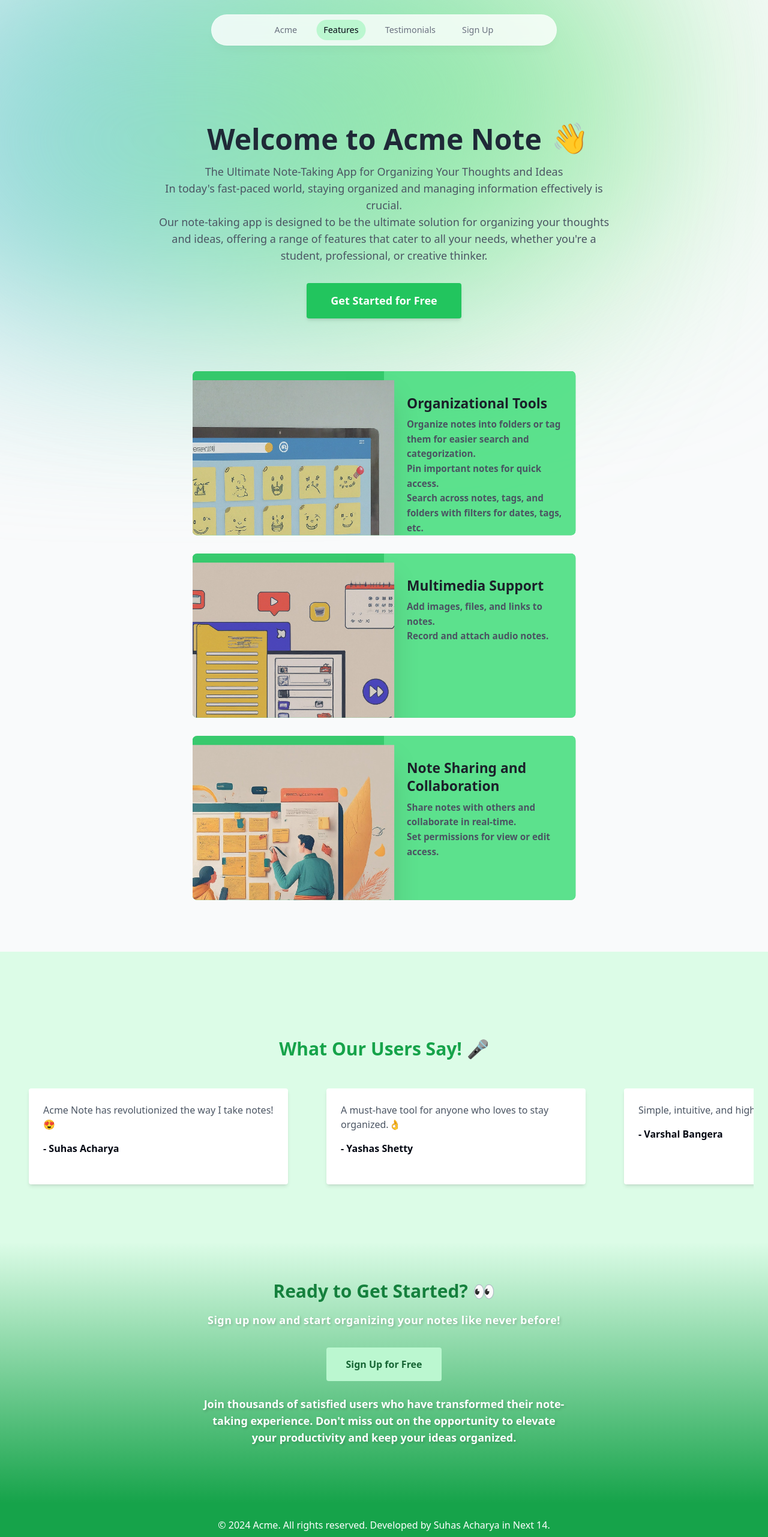
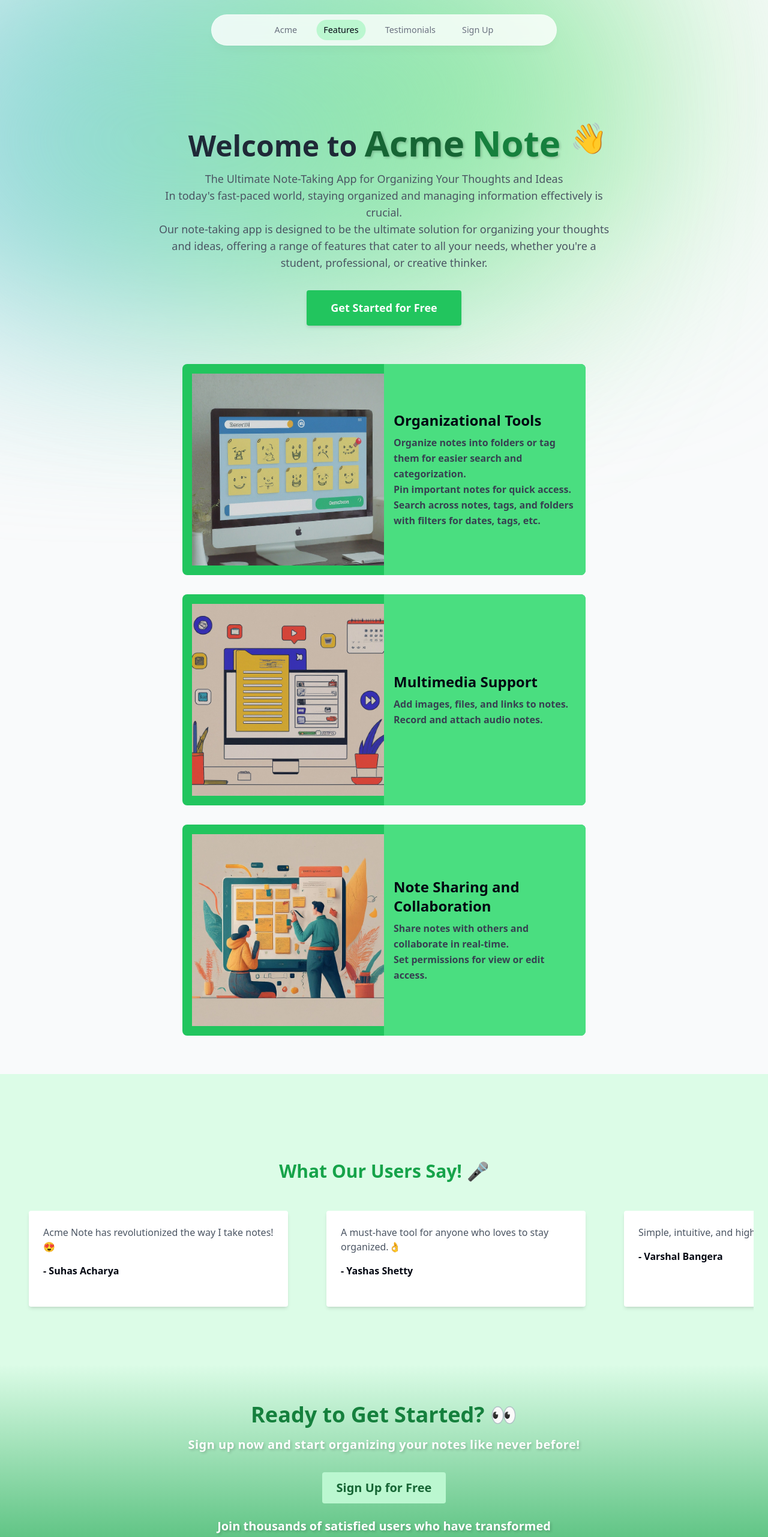
Before and after one commit to SuhasAcharya/acme-note-app, a Next.js app: page / in a window 1280 px wide. Shown: the top 2563 px of the page at 60% size. Built offline with nearby package versions, Linux system fonts and the light colour scheme.

Commit message:
final commit

```diff
--- a/components/CallToAction.js
+++ b/components/CallToAction.js
@@ -7,23 +7,23 @@
     className="bg-gradient-to-b from-green-100 to-green-600 text-white py-16 w-full h-auto"
   >
     <div className="container mx-auto px-6 text-center">
-      <h2 className="text-3xl font-bold mb-4 text-green-700">
+      <h2 className="text-3xl font-bold mb-4 text-green-700 sm:text-4xl">
         Ready to Get Started? 👀
       </h2>
-      <p className="text-lg mb-8 font-bold text-white tracking-wide character-shadow">
+      <p className="text-lg mb-8 font-bold text-white tracking-wide character-shadow sm:text-xl">
         Sign up now and start organizing your notes like never before!
       </p>
 
-      <div className="flex flex-col justify-center items-center text-center ">
+      <div className="flex flex-col justify-center items-center text-center mb-6">
         <Link
           href=""
-          className="bg-green-200 text-green-800 hover:text-white hover:bg-green-700 py-4 px-8 rounded font-bold cursor-pointer transform hover:scale-110 transition-transform duration-300"
+          className="bg-green-200 text-green-800 hover:text-white hover:bg-green-700 py-3 px-6 rounded font-bold cursor-pointer transform hover:scale-110 transition-transform duration-300 text-lg sm:text-xl"
         >
           Sign Up for Free
         </Link>
       </div>
-      <div className="w-full flex justify-center mt-6">
-        <p className="text-lg mb-8 w-[50%] font-semibold character-shadow">
+      <div className="w-full flex justify-center mt-6 px-4">
+        <p className="text-lg mb-8 w-full sm:w-[50%] font-semibold character-shadow sm:text-xl text-center">
           Join thousands of satisfied users who have transformed their
           note-taking experience. Don't miss out on the opportunity to elevate
           your productivity and keep your ideas organized.
--- a/components/Features.js
+++ b/components/Features.js
@@ -57,9 +57,9 @@
   const { ref } = useSectionInView("Features");
   const { scrollYProgress } = useScroll({
     target: ref,
-    offset: ["0 1", "1.33 1"],
+    offset: ["0 1", "0.7 1"],
   });
-  const scaleProgess = useTransform(scrollYProgress, [0, 1], [0.8, 1]);
+  const scaleProgess = useTransform(scrollYProgress, [0, 1], [0.7, 1]);
   const opacityProgess = useTransform(scrollYProgress, [0, 1], [0.6, 1]);
 
   return (
@@ -75,11 +75,16 @@
       {featureData.map((feature, index) => (
         <motion.section
           key={index}
-          className="cursor-pointer group mb-8 bg-green-500 max-w-[42rem] rounded-lg overflow-hidden sm:pr-0 relative transition dark:text-white dark:bg-white/10 dark:hover:bg-white/20 h-[18rem]"
+          className="cursor-pointer group mb-8 bg-green-500 max-w-[42rem] rounded-lg overflow-hidden relative transition dark:text-white dark:bg-white/10 dark:hover:bg-white/20 h-auto sm:flex sm:flex-row flex-col"
         >
           <motion.div
-            className="absolute top-4 left-[-6rem] rounded-t-lg shadow-2xl"
-            whileHover={{ scale: 1, translateX: -3, translateY: -3, rotate: 3 }}
+            className="w-full sm:w-1/2 flex justify-center items-center p-4 sm:pr-0"
+            whileHover={{
+              scale: 1.05,
+              translateX: 0,
+              translateY: 0,
+              rotate: 5,
+            }}
             whileTap={{ scale: 1 }}
             transition={{ type: "spring", stiffness: 300 }}
           >
@@ -89,10 +94,10 @@
               width={feature.imageWidth}
               height={feature.imageHeight}
               quality={95}
-              className="hidden sm:block"
+              className="w-full h-auto"
             />
           </motion.div>
-          <div className="pt-4 pb-7 px-5 sm:pl-10 sm:pr-2 sm:pt-10 sm:max-w-[50%] flex flex-col h-full w-full sm:group-even:ml-[21rem] bg-green-400">
+          <div className="w-full sm:w-1/2 p-4 flex flex-col justify-center bg-green-400">
             <h3 className="text-2xl font-semibold">{feature.title}</h3>
             <p className="mt-2 leading-relaxed text-gray-700 dark:text-white/70 font-semibold">
               {feature.description}
--- a/components/Hero.js
+++ b/components/Hero.js
@@ -22,10 +22,17 @@
             animate={{ opacity: 1, y: 0 }}
             transition={{ duration: 0.8 }}
           >
-            Welcome to Acme Note
+            Welcome to{" "}
+            <span className="text-green-800 text-6xl character-shadow">
+              Acme
+            </span>{" "}
+            <span className="text-6xl text-green-700 character-shadow">
+              Note
+            </span>
           </motion.h1>
+
           <motion.span
-           className="w-8 h-8 text-[50px] relative bottom-4 left-4 hidden sm:block"
+            className="w-8 h-8 text-[50px] relative bottom--10 right-10 sm:relative sm:left-4 sm:bottom-4"
             initial={{ opacity: 0, scale: 0 }}
             animate={{ opacity: 1, scale: 1 }}
             transition={{
```
Also changed, not shown: app/globals.css (line endings or trailing spaces).
